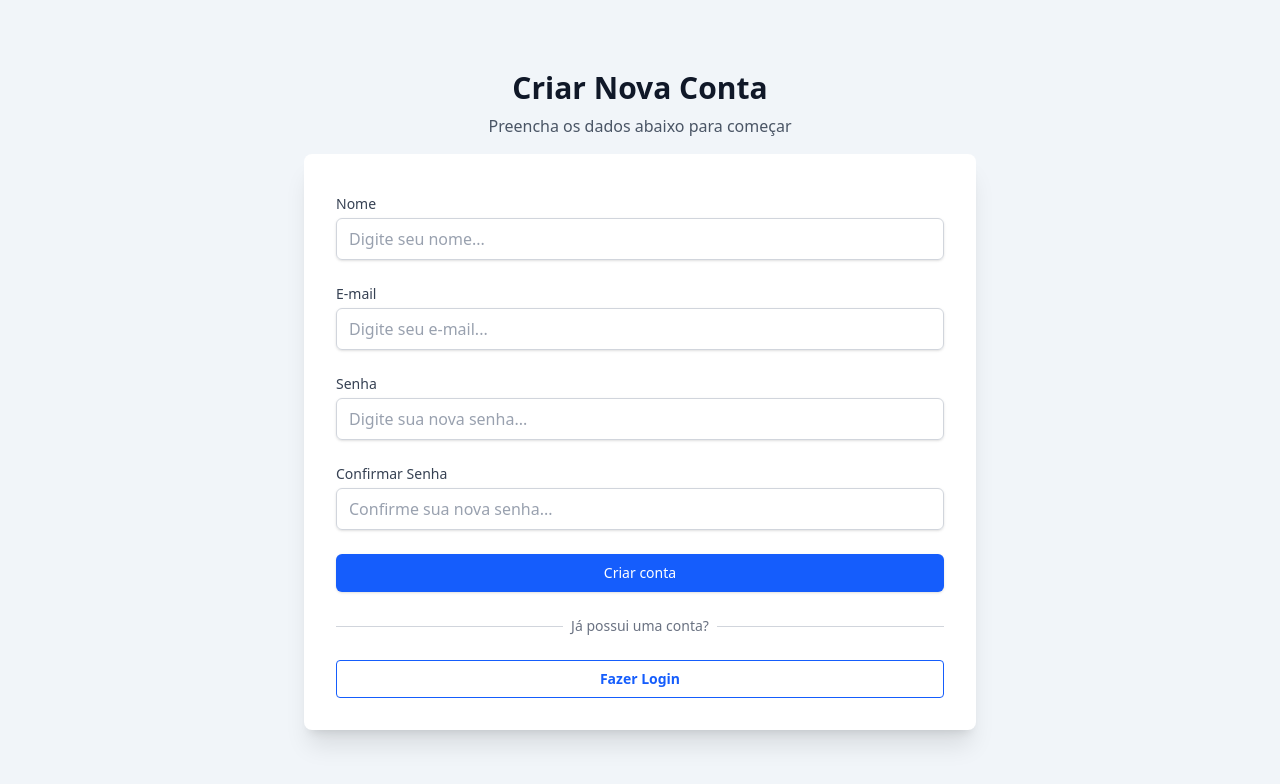
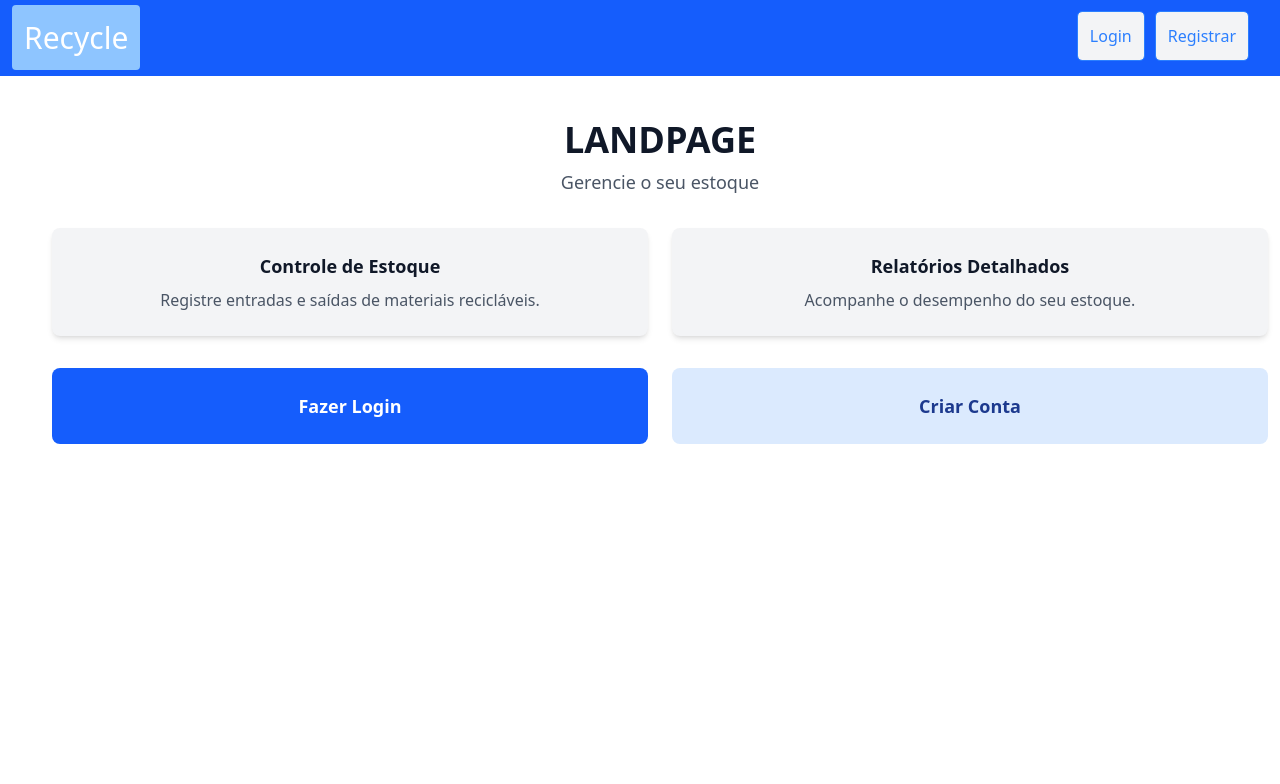
Before and after one commit to SantoGuru/Recycle, a React (Vite) app in the folder frontend/: page / in a window 1280 px wide. Shown: the top 784 px of the page. Built offline with nearby package versions, Linux system fonts and the light colour scheme.

Commit message:
adiciona navbar

```diff
--- a/frontend/index.html
+++ b/frontend/index.html
@@ -5,7 +5,7 @@
     <link rel="icon" type="image/svg+xml" href="/vite.svg" />
     <link href="/src/index.css" rel="stylesheet">
     <meta name="viewport" content="width=device-width, initial-scale=1.0" />
-    <title>Recycli</title>
+    <title>Recycle</title>
   </head>
   <body>
     <div id="root"></div>
--- a/frontend/src/App.jsx
+++ b/frontend/src/App.jsx
@@ -14,11 +14,10 @@ const router = createBrowserRouter([
     element: <RootLayout />,
     id:'root',
     children: [
-      {index: true, element: <Signup />}, // TODO: colocar rota correta
+      {index: true, element: <LandPage />},
       {path: '/login', element: <Login />},
-      {path: '/Dashboard', element: <Dashboard />},
-      {path: '/LandPage', element: <LandPage />},
-      {path: '/Signup', element: <Signup />},
+      {path: '/dashboard', element: <Dashboard />},
+      {path: '/signup', element: <Signup />},
     ]
   }
 ]);
--- /dev/null
+++ b/frontend/src/components/ui/Navbar.jsx
@@ -0,0 +1,34 @@
+import { Link, useLocation } from "react-router-dom";
+
+export default function Navbar() {
+  const location = useLocation();
+
+  const currentOnLogin = location.pathname === "/login";
+  const currentOnSignup = location.pathname === "/signup";
+
+  return (
+    <div className="flex justify-between bg-blue-600 p-3">
+      <Link className="my-2" to="/">
+        <span className="text-3xl p-3 bg-blue-300 rounded text-white">
+          Recycle
+        </span>
+      </Link>
+      <ul className="flex gap-3 mr-5">
+        {!currentOnLogin && (
+          <Link className="align-middle" to="/login">
+            <li className="click bg-gray-100 text-blue-500 hover:bg-gray-300 p-3 rounded outline-blue-500 outline-1">
+              Login
+            </li>
+          </Link>
+        )}
+        {!currentOnSignup && (
+          <Link className="align-middle" to="signup">
+            <li className="click bg-gray-100 text-blue-500 hover:bg-gray-300 p-3 rounded outline-blue-500 outline-1">
+              Registrar
+            </li>
+          </Link>
+        )}
+      </ul>
+    </div>
+  );
+}
--- a/frontend/src/pages/Root.jsx
+++ b/frontend/src/pages/Root.jsx
@@ -1,11 +1,13 @@
 import { Outlet } from 'react-router-dom';
 
 import { ToastContainer } from 'react-toastify';
+import Navbar from '../components/ui/Navbar';
 
 
 export default function RootLayout() {
     return (
         <>
+        <Navbar />
         <main>
             <Outlet />
         </main>
```
Also changed, not shown: 1 other file (tests, documents, lock files or other folders).
